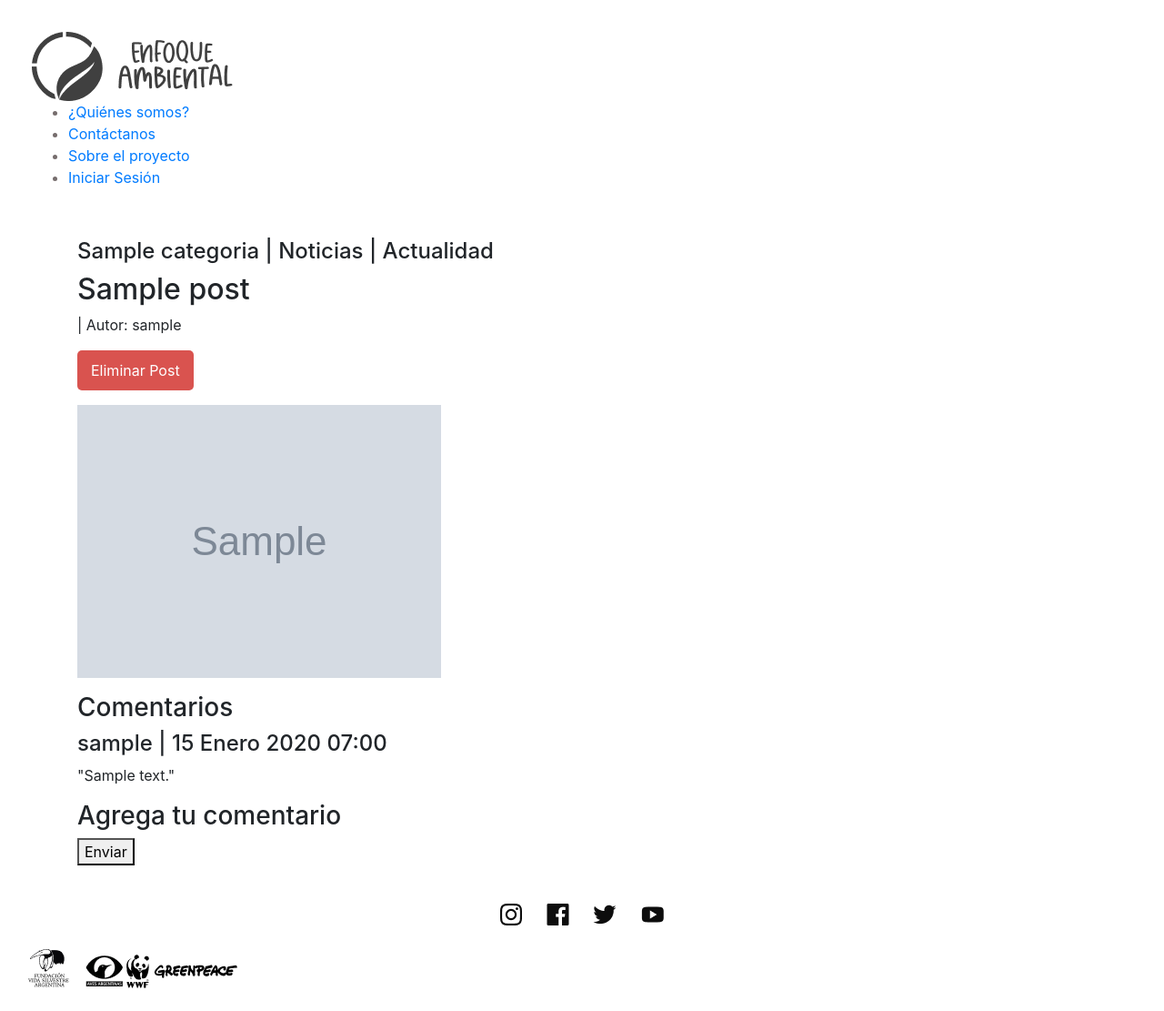
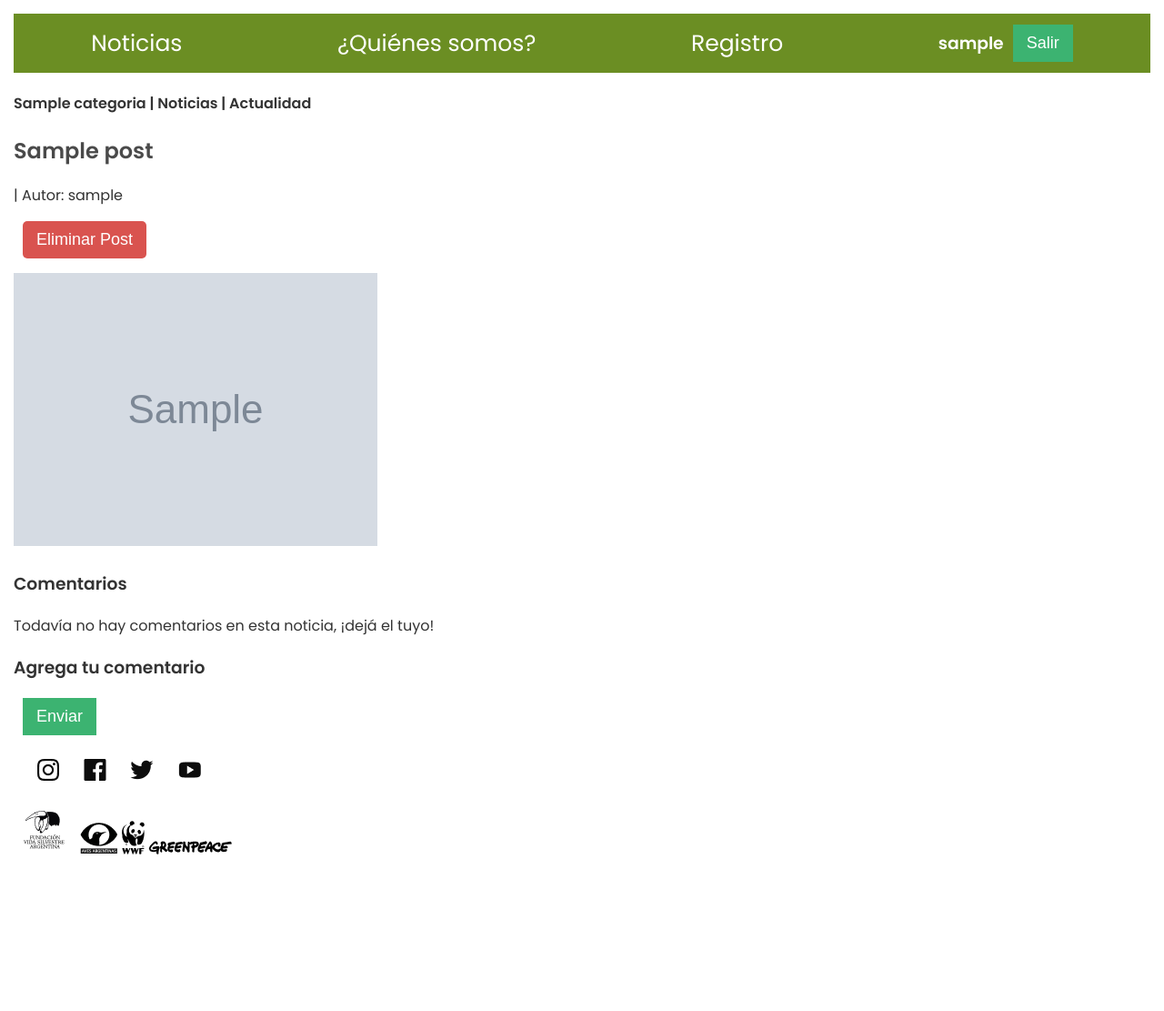
Before and after one commit to cecilias00/Blog_2024, a Django app: page /posts/posts/eliminar/1/ in a window 1280 px wide. Shown: the whole page at 91% size. After the commit the page ends 939 px from the top, so only its background shows below. Run offline with Django 5.2, Linux system fonts and the light colour scheme; a user stored in the database is signed in; tables that the repository leaves empty hold one stand-in row (values such as "Sample post"); grey boxes marked "Sample" are stand-in pictures; some libraries are stand-ins or nearby versions.

Commit message:
+funcionalidades-eliminar_comentario+restricciones nuevo_post /eliminar_post

```diff
--- a/Blog/Apps/posts/admin.py
+++ b/Blog/Apps/posts/admin.py
@@ -21,7 +21,7 @@
             Q(categoria__nombre__icontains=search_term)
         )
 
-        # filtra resultados sin acentos
+
         queryset |= self.model.objects.filter(
             Q(titulo__icontains=search_term_normalized) |
             Q(categoria__nombre__icontains=search_term_normalized)
@@ -29,7 +29,7 @@
 
         return queryset, use_distinct
 
-# Registra tus modelos aquí.
+
 admin.site.register(Posts, PostsAdmin)
 admin.site.register(Categorias)
 admin.site.register(Comentarios)
--- a/Blog/Apps/posts/models.py
+++ b/Blog/Apps/posts/models.py
@@ -18,7 +18,7 @@
         verbose_name_plural = "Usuarios"
 
 
-class Categorias(models.Model):  # nombreapp_nombreclase
+class Categorias(models.Model):
     nombre = models.CharField(max_length=100)
 
     def __str__(self):
@@ -30,7 +30,7 @@
         verbose_name_plural = "Categorias"
 
 
-class Posts(models.Model):  # nombreapp_nombreclase
+class Posts(models.Model):
     titulo = models.CharField(
         max_length=250, null=False, blank=False, verbose_name="Titulo"
     )
--- a/Blog/Apps/posts/urls.py
+++ b/Blog/Apps/posts/urls.py
@@ -1,19 +1,25 @@
 # urls solo de la app posts
 from django.urls import path
 from . import views
-from .views import contactanos_view  # Conserva solo esta línea
+from .views import contactanos_view
 from .views import nuevo_post
 from .views import eliminar_post
+from .views import agregar_comentario
+from .views import eliminar_comentario
 
 urlpatterns = [
-    path("", views.posts, name="noticias"),  # Esto está bien
+    path("", views.posts, name="noticias"),
     path("quienessomos/", views.about_us, name="quienessomos"),
     path("registro/", views.Registro.as_view(), name="registro"),
-    path("postindividual/<int:id>", views.post_id, name="postindividual"),
+    path("postindividual/<int:id>/", views.post_id, name="postindividual"),
+    path('post/<int:post_id>/comentario/', agregar_comentario, name='agregar_comentario'),
     path('contactanos/', contactanos_view, name='contactanos'),
     path('nuevo_post/', nuevo_post, name='nuevo_post'),
     path('posts/eliminar/<int:id>/', eliminar_post, name='eliminar_post'),
+    path('comentarios/eliminar/<int:comentario_id>/', eliminar_comentario, name='eliminar_comentario'),
 ]
+
+
 
 
         # crear nuevo post
--- a/Blog/Apps/posts/views.py
+++ b/Blog/Apps/posts/views.py
@@ -1,43 +1,55 @@
 from django.shortcuts import render, redirect, get_object_or_404
-from .models import Posts, User, Comentarios
-from django.contrib.auth.decorators import login_required
-from .models import Posts, Comentarios  # Asegúrate de que tus modelos estén correctamente importados
-from django import forms
-from .form import RegistroForm
-from django.views.generic import CreateView, UpdateView, DeleteView # Importa CreateView
+from .models import Posts, Comentarios
+from django.contrib.auth.decorators import login_required, user_passes_test
+from .form import RegistroForm, ComentarioForm, PostForm, LoginForm
+from django.views.generic import CreateView
 from django.urls import reverse_lazy
-from .form import RegistroForm, ComentarioForm
-from .form import LoginForm
+
+def es_staff(user):
+    """Verifica si el usuario tiene permisos de staff."""
+    return user.is_staff
 
 def posts(request):
-    ctx = {}
     noticias = Posts.objects.all()
-    ctx["noticias"] = noticias
-    return render(request, "posts/posts.html", ctx)
+    return render(request, "posts/posts.html", {"noticias": noticias})
 
-@login_required  # Asegúrate de que solo usuarios autenticados puedan comentar
 def post_id(request, id):
     post = get_object_or_404(Posts, id=id)
     comentarios = Comentarios.objects.filter(post=post)
+    form = ComentarioForm()
 
+    return render(request, 'posts/postindividual.html', {
+        'post': post,
+        'comentarios': comentarios,
+        'form': form,
+    })
+
+@login_required
+def agregar_comentario(request, post_id):
+    post = get_object_or_404(Posts, id=post_id)
     if request.method == 'POST':
         form = ComentarioForm(request.POST)
         if form.is_valid():
             comentario = form.save(commit=False)
-            comentario.post = post  # Asocia el comentario al post
-            comentario.autor = request.user  # Asocia el comentario al usuario autenticado
+            comentario.post = post
+            comentario.autor = request.user
             comentario.save()
-            return redirect('postindividual', id=post.id)  # Redirige después de guardar
+            return redirect('postindividual', id=post.id)
     else:
         form = ComentarioForm()
 
-    ctx = {
-        'post': post,
-        'comentarios': comentarios,
-        'form': form,
-    }
+    return render(request, 'posts/postindividual.html', {'post': post, 'form': form})
 
-    return render(request, "posts/postindividual.html", ctx)
+@login_required
+def eliminar_comentario(request, comentario_id):
+    comentario = get_object_or_404(Comentarios, id=comentario_id)
+
+    if request.user == comentario.autor or request.user.is_staff:
+        if request.method == "POST":
+            comentario.delete()
+            return redirect('postindividual', id=comentario.post.id)
+
+    return render(request, 'posts/postindividual.html', {'post': comentario.post})
 
 def about_us(request):
     return render(request, "posts/quienessomos.html")
@@ -54,7 +66,7 @@
     if request.method == "POST":
         form = LoginForm(request.POST)
         if form.is_valid():
-            # Lógica de autenticación aquí
+
             pass
     else:
         form = LoginForm()
@@ -64,28 +76,27 @@
 def contactanos_view(request):
     return render(request, 'posts/contactanos.html')
 
-
-from .form import PostForm
-
-@login_required  # Asegúrate de que solo los usuarios autenticados puedan agregar posts
+@login_required
+@user_passes_test(es_staff)
 def nuevo_post(request):
     if request.method == 'POST':
-        form = PostForm(request.POST, request.FILES)  # request.FILES para manejar imágenes
+        form = PostForm(request.POST, request.FILES)
         if form.is_valid():
             post = form.save(commit=False)
-            post.autor = request.user  # Asigna el autor como el usuario que está logueado
+            post.autor = request.user
             post.save()
-            return redirect('noticias')  # Redirige a la lista de noticias después de agregar
+            return redirect('noticias')
     else:
         form = PostForm()
 
     return render(request, 'posts/nuevo_post.html', {'form': form})
 
-
 @login_required
+@user_passes_test(es_staff)
 def eliminar_post(request, id):
     post = get_object_or_404(Posts, id=id)
     if request.method == "POST":
         post.delete()
-        return redirect('noticias')  # Redirige a la lista de noticias después de eliminar
+        return redirect('noticias')
+
     return render(request, "posts/postindividual.html", {'post': post})
--- a/Blog/static/styles/style.css
+++ b/Blog/static/styles/style.css
@@ -1,86 +1,85 @@
 /* Estilos existentes */
 body {
-    background-color: rgb(255, 255, 255); /* Color de fondo */
-    color: rgb(49, 48, 48); /* Color del texto */
-    margin: 0; /* Elimina márgenes del body */
-    padding: 20px; /* Añade padding global */
-    font-family: 'Poppins', sans-serif; /* Tipografía */
+    background-color: rgb(255, 255, 255);
+    color: rgb(49, 48, 48);
+    margin: 0;
+    padding: 25px;
+    font-family: 'Poppins', sans-serif;
 }
 
 header {
-    color: rgb(118, 109, 109); /* Color del texto del encabezado */
-    padding: 15px; /* Relleno del encabezado */
+    color: rgb(118, 109, 109);
+    padding: 15px;
 }
 
 .navbar {
-    display: flex; /* Uso de flexbox para la barra de navegación */
-    justify-content: space-around; /* Espacio uniforme entre los elementos */
-    list-style: none; /* Sin viñetas */
+    display: flex;
+    justify-content: space-around;
+    list-style: none;
 }
 
 .logo {
-    width: 120px; /* Ancho de la imagen del logo */
-    height: 60px; /* Altura de la imagen del logo */
-    object-fit: cover; /* Ajuste de la imagen */
+    width: 120px;
+    height: 60px;
+    object-fit: cover;
 }
 
 .img-detalle {
-    margin: 15%; /* Margen alrededor de imágenes de detalle */
+    margin: 15%;
 }
 
 .img-perfil {
-    width: 200px; /* Ancho de la imagen del perfil */
+    width: 200px;
 }
 
-/* Nuevos estilos para la página */
 .hero {
-    background-image: url('{% static "img/fondo_inicio.png" %}'); /* Imagen de fondo */
-    background-size: cover; /* Cubrir todo el contenedor */
-    color: rgb(87, 91, 88); /* Color del texto */
-    text-align: center; /* Alinear texto al centro */
-    padding: 50px 0; /* Relleno superior e inferior */
+    background-image: url('{% static "img/fondo_inicio.png" %}');
+    background-size: cover;
+    color: rgb(87, 91, 88);
+    text-align: center;
+    padding: 50px 0;
 }
 
 .featured-news {
-    padding: 20px; /* Relleno para la sección de noticias destacadas */
-    background-color: rgb(194, 200, 194); /* Fondo blanco para el contenido */
-    border-radius: 8px; /* Bordes redondeados */
-    color: black; /* Color del texto */
+    padding: 20px;
+    background-color: rgb(194, 200, 194);
+    border-radius: 8px;
+    color: black;
 }
 
 .post-container {
-    display: grid; /* Uso de grid para los artículos */
-    grid-template-columns: repeat(auto-fill, minmax(300px, 1fr)); /* Columnas responsivas */
-    gap: 10px; /* Espacio entre tarjetas */
-    margin: 20px auto; /* Margen centrado */
-    max-width: 1200px; /* Ancho máximo opcional */
-    padding: 20px; /* Espacio interno */
+    display: grid;
+    grid-template-columns: repeat(auto-fill, minmax(300px, 1fr));
+    gap: 10px;
+    margin: 20px auto;
+    max-width: 1200px;
+    padding: 20px;
 }
 
 .post-card {
-    border: 1px solid #ddd; /* Borde gris claro */
-    border-radius: 8px; /* Bordes redondeados */
-    overflow: hidden; /* Ocultar desbordamiento */
-    padding: 15px; /* Relleno */
-    background-color: #fff; /* Fondo blanco */
-    box-shadow: 0 2px 5px rgba(0,0,0,0.1); /* Sombra ligera */
-    margin: 10px 0; /* Margen vertical para cada tarjeta */
+    border: 1px solid #ddd;
+    border-radius: 8px;
+    overflow: hidden;
+    padding: 15px;
+    background-color: #fff;
+    box-shadow: 0 2px 5px rgba(0,0,0,0.1);
+    margin: 10px 0;
 }
 
 .post-card img {
-    width: 100%; /* Ancho completo */
-    height: auto; /* Altura automática */
+    width: 100%;
+    height: auto;
 }
 
 .post-footer {
-    display: flex; /* Uso de flexbox para pie de artículo */
-    justify-content: space-between; /* Espacio entre elementos */
-    margin-top: 10px; /* Margen superior */
+    display: flex;
+    justify-content: space-between;
+    margin-top: 10px;
 }
 
 .social-links, .environment-links {
-    display: flex; /* Uso de flexbox */
-    justify-content: center; /* Centrar contenido */
+    display: flex;
+    justify-content: center;
     gap: 15px;
     margin-top: 5px;
 }
@@ -130,13 +134,12 @@
 }
 
 .btn-eliminar-post:hover {
-    background-color: #c9302c; /* Color más oscuro al pasar el ratón */
+    background-color: #c9302c;
 }
 
-/* Agregar padding a los enlaces de redes sociales */
 footer .contenedor_redes {
-    padding: 20px; /* Espacio alrededor de los íconos de redes sociales */
+    padding: 20px;
     display: flex;
-    justify-content: center; /* Centrar contenido */
-    gap: 15px; /* Espacio entre íconos */
+    justify-content: left;
+    gap: 15px;
 }
--- a/Blog/templates/posts/nuevo_post.html
+++ b/Blog/templates/posts/nuevo_post.html
@@ -9,9 +9,10 @@
     <h1>Crear Nuevo Post</h1>
     <form method="POST" enctype="multipart/form-data">
         {% csrf_token %}
-        {{ form.as_p }}  <!-- Muestra el formulario -->
+        {{ form.as_p }}
         <button type="submit">Crear Post</button>
     </form>
+
     <a href="{% url 'noticias' %}">Volver a Noticias</a>
 </body>
 </html>
--- a/Blog/templates/posts/postindividual.html
+++ b/Blog/templates/posts/postindividual.html
@@ -7,26 +7,101 @@
     <title>{{ post.titulo }} - Enfoque Ambiental</title>
     <link rel="icon" type="image/png" href="{% static 'img/enfoqueambico.png' %}">
     <link rel="stylesheet" href="{% static 'styles/style.css' %}">
-
-
-    <link rel="stylesheet" href="https://stackpath.bootstrapcdn.com/bootstrap/4.5.2/css/bootstrap.min.css">
+    <link rel="preconnect" href="https://fonts.googleapis.com">
+    <link rel="preconnect" href="https://fonts.gstatic.com" crossorigin>
+    <link href="https://fonts.googleapis.com/css2?family=Poppins:wght@400;600&display=swap" rel="stylesheet">
+    <style>
+        body {
+            font-family: 'Poppins', sans-serif;
+            margin: 0;
+            padding: 15px;
+            background-color: #ffffff;
+            color: #333;
+        }
+        h1, h2 {
+            color: #4a4a4a;
+        }
+        nav {
+            width: 100%;
+            margin: 0;
+            padding: 0;
+            background-color: #6b8e23;
+            display: flex;
+            justify-content: space-around;
+            align-items: center;
+            height: 65px;
+        }
+        .navbar-nav {
+            list-style: none;
+            padding: 0;
+            margin: 0;
+            display: flex;
+            width: 100%;
+            justify-content: space-around;
+        }
+        .nav-item {
+            display: flex;
+            justify-content: center;
+            align-items: center;
+            padding: 0 20px;
+        }
+        .nav-link {
+            color: white;
+            text-decoration: none;
+            font-size: 25px;
+            transition: color 0.3s ease;
+        }
+        .nav-link:hover {
+            color: #b1b2b2;
+        }
+        .active {
+            color: #c4c4c4;
+            text-decoration: underline;
+        }
+        button {
+            background-color: #3cb371;
+            color: #ffffff;
+            padding: 10px 15px;
+            border: none;
+            cursor: pointer;
+            font-size: 18px;
+            margin-left: 10px;
+        }
+        button:hover {
+            background-color: #2e8b57;
+        }
+        .contenidonoticia {
+            margin: 20px 0;
+        }
+    </style>
 </head>
 <body>
-    <header>
-        <div class="encabezado_logo">
-            <a href="{% url 'noticias' %}">
-                <img src="{% static 'img/enfoqueamb_logo.png' %}" alt="logoenfoqueambiental">
-            </a>
-        </div>
-        <nav class="encabezado_enlaces">
-            <ul>
-                <li><a href="{% url 'quienessomos' %}">¿Quiénes somos?</a></li>
-                <li><a href="">Contáctanos</a></li>
-                <li><a href="">Sobre el proyecto</a></li>
-                <li><a href="{% url 'login' %}" class="enlace_boton">Iniciar Sesión</a></li>
-            </ul>
-        </nav>
-    </header>
+    <nav>
+        <ul class="navbar-nav">
+            <li class="nav-item">
+                <a class="nav-link {% if request.path == '' %}active{% endif %}" href="{% url 'noticias' %}">Noticias</a>
+            </li>
+            <li class="nav-item">
+                <a class="nav-link {% if request.path == '/quienessomos/' %}active{% endif %}" href="{% url 'quienessomos' %}">¿Quiénes somos?</a>
+            </li>
+            <li class="nav-item">
+                <a class="nav-link {% if request.path == '/registro/' %}active{% endif %}" href="{% url 'registro' %}">Registro</a>
+            </li>
+            {% if user.is_authenticated %}
+            <li class="nav-item">
+                <h3 style="display: inline; color: white; margin: 0;">{{ user.username }}</h3>
+                <form action="{% url 'logout' %}" method="post" style="display:inline;">
+                    {% csrf_token %}
+                    <button type="submit">Salir</button>
+                </form>
+            </li>
+            {% else %}
+            <li class="nav-item">
+                <a class="nav-link" href="{% url 'login' %}">Iniciar sesión</a>
+            </li>
+            {% endif %}
+        </ul>
+    </nav>
 
     <main class="container mt-4">
         <div class="contenidonoticia">
@@ -36,7 +111,7 @@
                 <div class="contenidonoticia_titulos--division"></div>
                 <p>{{ post.fecha }} | Autor: {{ post.autor.username }}</p>
 
-                {% if user.is_authenticated %}
+                {% if request.user.is_staff %}
                 <form method="POST" action="{% url 'eliminar_post' post.id %}">
                     {% csrf_token %}
                     <button type="submit" class="btn-eliminar-post">Eliminar Post</button>
@@ -47,7 +122,7 @@
                 <p>{{ post.resumen }}</p>
             </div>
             <div class="contenidonoticia_imagen">
-                <img src="{{ post.imagen.url }}" alt="{{ post.titulo }}" class="img-fluid"> <!-- Usar clase img-fluid de Bootstrap -->
+                <img src="{{ post.imagen.url }}" alt="{{ post.titulo }}" class="img-fluid">
             </div>
             <div class="contenidonoticia_texto">
                 <p>{{ post.texto }}</p>
@@ -60,10 +135,17 @@
         </div>
 
         <div class="contenidocomentarios">
-            {% for comentario in post.comentarios.all %}
+            {% for comentario in comentarios %}
                 <div class="contenidocomentarios_usuario">
                     <h4>{{ comentario.autor.username }} | {{ comentario.fecha_publicacion }}</h4>
                     <p>"{{ comentario.contenido }}"</p>
+
+                    {% if request.user == comentario.autor or request.user.is_staff %}
+                    <form method="POST" action="{% url 'eliminar_comentario' comentario.id %}">
+                        {% csrf_token %}
+                        <button type="submit" class="btn-eliminar-comentario">Eliminar Comentario</button>
+                    </form>
+                    {% endif %}
                 </div>
             {% empty %}
                 <p>Todavía no hay comentarios en esta noticia, ¡dejá el tuyo!</p>
@@ -73,13 +155,17 @@
 
         <div class="formcomentario">
             <h3>Agrega tu comentario</h3>
-            <form method="POST">
+            {% if user.is_authenticated %}
+            <form method="POST" action="{% url 'agregar_comentario' post.id %}">
                 {% csrf_token %}
                 <div class="form-group">
                     {{ form.contenido }}
                     <button type="submit" class="btn-submit">Enviar</button>
                 </div>
             </form>
+            {% else %}
+            <p>Debes estar logueado para dejar un comentario.</p>
+            {% endif %}
         </div>
     </main>
 
@@ -94,7 +180,7 @@
             <a href="https://www.vidasilvestre.org.ar/" target="_blank" class="icon"><img class="redes__iconos-svg" src="{% static 'img/iconos/vidasilv.png' %}" alt="Vida Silvestre" title="Vida Silvestre"/></a>
             <a href="https://www.avesargentinas.org.ar/" target="_blank" class="icon"><img class="redes__iconos-svg" src="{% static 'img/iconos/avesarg.png' %}" alt="Aves Argentinas" title="Aves Argentinas"/></a>
             <a href="https://wwf.panda.org/es/" class="icon" target="_blank"><img class="redes__iconos-svg" src="{% static 'img/iconos/wwf.png' %}" alt="WWF" title="WWF"/></a>
-            <a href="https://www.greenpeace.org/argentina/" class="icon" target="_blank"><img class="redes__iconos-svg" src="{% static 'img/iconos/greenpace.png' %}" alt="Greenpeace" title="Greenpeace"/></a>
+            <a href="https://www.greenpeace.org/argentina/" class="icon" target="_blank"><img class="redes__iconos-svg" src="{% static 'img/iconos/greenpeace.png' %}" alt="Greenpeace" title="Greenpeace"/></a>
         </div>
     </footer>
 </body>
--- a/Blog/templates/posts/quienessomos.html
+++ b/Blog/templates/posts/quienessomos.html
@@ -29,7 +29,7 @@
             display: flex;
             justify-content: space-around;
             align-items: center;
-            height: 65px; /* Altura de la barra de navegación */
+            height: 65px;
         }
         .navbar-nav {
             list-style: none;
```
Also changed, not shown: other parts of Blog/static/styles/style.css (+13 -8 lines), Blog/Apps/posts/form.py (+4 -3 lines), Blog/templates/posts/posts.html (+19 -17 lines), Blog/static/img/iconos/greenpeace.png (renamed from Blog/static/img/iconos/greenpace.png), 3 other files.
